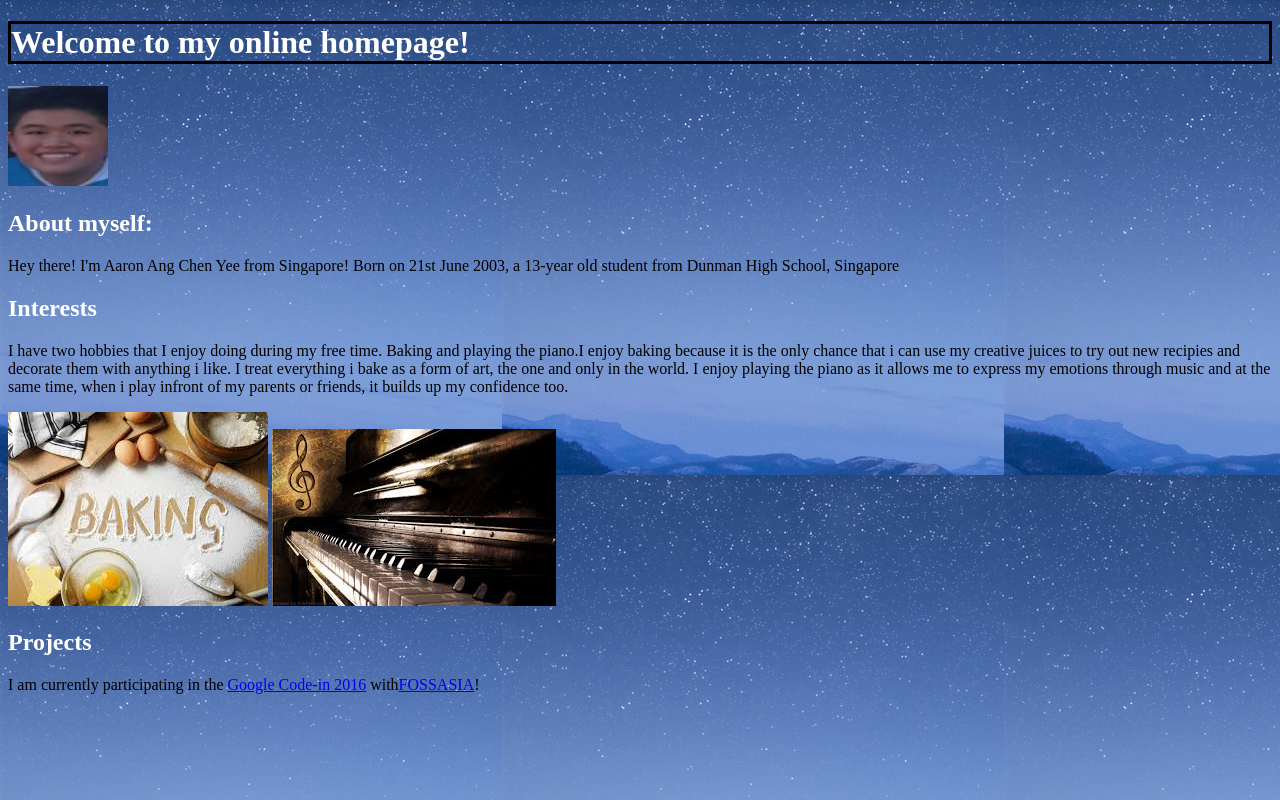
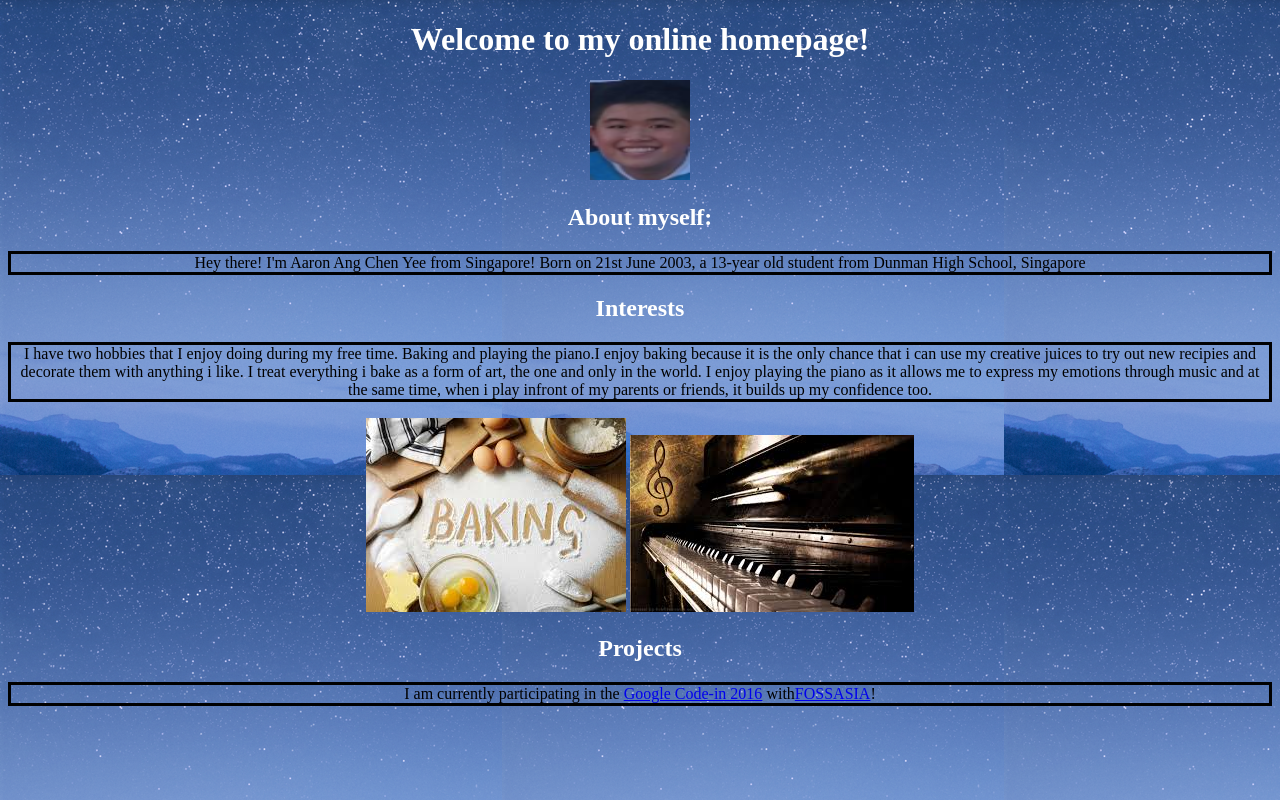
Before and after one commit to dhs17y2gangchenyeeaaron/dhs17y2gangchenyeeaaron.github.io, a plain HTML site: page index.html in a window 1280 px wide. Drawn offline with Linux system fonts and the light colour scheme.

Commit message:
Update index.html

```diff
--- a/index.html
+++ b/index.html
@@ -1,9 +1,10 @@
 <!DOCTYPE html>
 <html>
+<center>
   <head>
      <link rel="stylesheet" href="style.css"/>
     <style>
-     h1{border-style:solid
+    p{border-style:solid
       }
     </style>
 
@@ -29,5 +30,5 @@
 
     <h2><font color="white">Projects</font></h2>
   <p>I am currently participating in the <a href="http://codein.withgoogle.com">Google Code-in 2016</a> with<a href="http://fossasia.org">FOSSASIA</a>!</p>
-
+ </center>
  </body>
```
